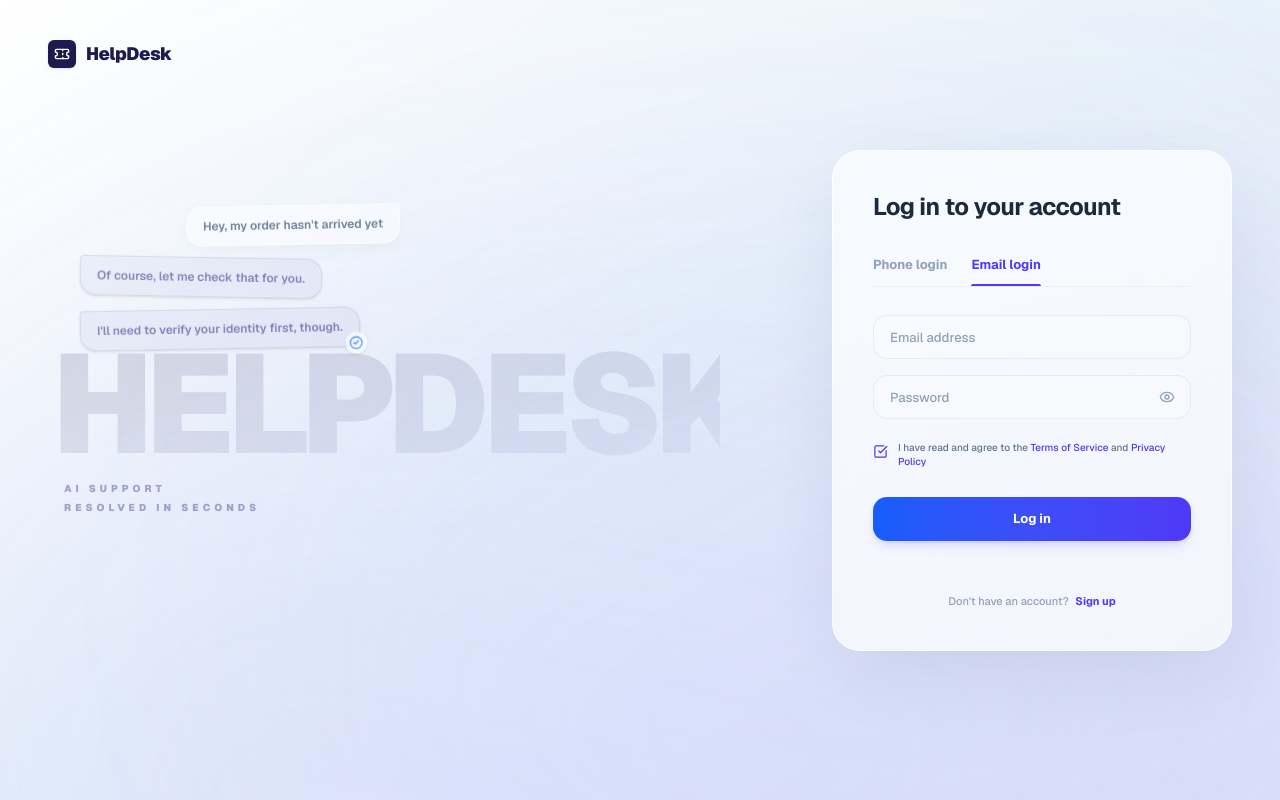
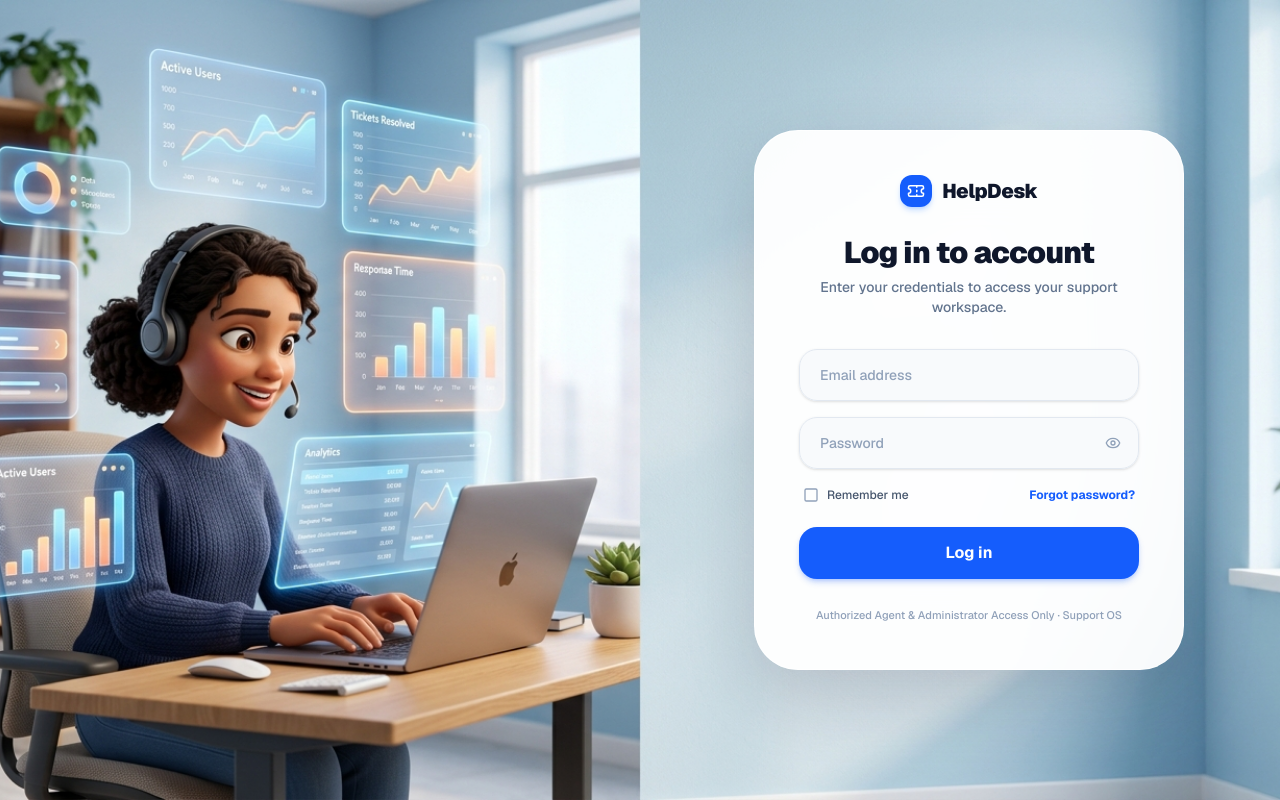
Before and after one commit to ganesh-kumbhar01/ticket-management-system, a Next.js app: page /login in a window 1280 px wide. Built offline with nearby package versions, Linux system fonts and the light colour scheme.

Commit message:
revert: Revert login page and vercel.json to original state

```diff
--- a/src/app/login/page.tsx
+++ b/src/app/login/page.tsx
@@ -3,15 +3,16 @@
 import { useState } from 'react';
 import { useRouter } from 'next/navigation';
 import Link from 'next/link';
+import Image from 'next/image';
 import { useForm } from 'react-hook-form';
 import { zodResolver } from '@hookform/resolvers/zod';
 import { z } from 'zod';
-import { Loader2, Eye, EyeOff, CheckSquare, Square, Ticket, AlertCircle, CheckCircle2 } from 'lucide-react';
+import { Loader2, Eye, EyeOff, CheckSquare, Square, Ticket, AlertCircle } from 'lucide-react';
 
 const loginSchema = z.object({
   email: z.string().min(1, 'Email is required').email('Invalid email address'),
   password: z.string().min(1, 'Password is required'),
-  agreeTerms: z.boolean().refine(val => val === true, { message: 'Must agree to terms' }),
+  rememberMe: z.boolean().optional(),
 });
 
 type LoginFormValues = z.infer<typeof loginSchema>;
@@ -19,7 +20,6 @@ type LoginFormValues = z.infer<typeof loginSchema>;
 export default function LoginPage() {
   const [showPassword, setShowPassword] = useState(false);
   const [error, setError] = useState('');
-  const [activeTab, setActiveTab] = useState<'phone' | 'email'>('email');
   const router = useRouter();
 
   const {
@@ -34,16 +34,14 @@ export default function LoginPage() {
     defaultValues: {
       email: '',
       password: '',
-      agreeTerms: true,
+      rememberMe: false,
     },
   });
 
-  const agreeTerms = watch('agreeTerms');
+  const rememberMe = watch('rememberMe');
 
   const onSubmit = async (data: LoginFormValues) => {
     setError('');
-
-    if (activeTab === 'phone') return; // Not implemented
 
     try {
       const res = await fetch('/api/auth/login', {
@@ -71,95 +69,51 @@ export default function LoginPage() {
   };
 
   return (
-    <main className="min-h-screen w-full relative overflow-hidden bg-gradient-to-br from-white via-[#e8f2f9] to-[#e4e5f7] flex items-center p-4 sm:p-6 lg:p-12 font-sans">
-      {/* Background Organic Wave shape via blurred gradients */}
-      <div className="absolute inset-0 z-0 overflow-hidden pointer-events-none">
-        <div className="absolute top-[20%] -left-[10%] w-[120%] h-[120%] bg-gradient-to-tr from-[#9bb1ff]/30 via-[#c3beff]/20 to-transparent blur-[140px] rounded-full transform -rotate-[20deg] opacity-80"></div>
-        <div className="absolute -bottom-[20%] left-[20%] w-[100%] h-[100%] bg-gradient-to-tl from-[#7a9df2]/20 via-[#a7c5ff]/20 to-transparent blur-[120px] rounded-full opacity-60"></div>
+    <main className="min-h-screen w-full relative overflow-hidden bg-[#9ec4e8] dark:bg-slate-950 flex items-center justify-center lg:justify-end p-4 sm:p-6 lg:p-12 xl:pr-24 font-sans">
+      {/* Full-Screen 3D Workspace Scene (No artificial frames or black bezels) */}
+      <div className="absolute inset-0 z-0">
+        <Image
+          src="/login_scene_bg.jpg"
+          alt="Support Workspace Scene"
+          fill
+          priority
+          unoptimized
+          quality={100}
+          className="object-cover object-left md:object-center select-none pointer-events-none"
+          sizes="100vw"
+        />
+        {/* Soft Mobile Darkening Overlay to ensure text readability */}
+        <div className="absolute inset-0 bg-slate-900/30 backdrop-blur-[2px] lg:hidden pointer-events-none" />
       </div>
 
-      {/* Top Left Branding */}
-      <div className="absolute top-6 left-6 lg:top-10 lg:left-12 z-20 flex items-center gap-2.5">
-        <div className="w-7 h-7 bg-indigo-950 rounded-md flex items-center justify-center shadow-sm">
-          <Ticket className="w-4 h-4 text-white" />
+      {/* Floating White Login Card (Exact UI Structure & Styling matching Reference Design) */}
+      <div className="relative z-10 w-full max-w-[430px] bg-white/95 backdrop-blur-2xl rounded-[36px] sm:rounded-[44px] p-8 sm:p-11 shadow-[0_25px_70px_rgba(15,23,42,0.18)] border border-white/80 flex flex-col justify-between animate-in fade-in zoom-in-95 duration-300">
+
+        <div>
+          {/* Logo Header */}
+          <div className="flex items-center justify-center gap-2.5 mb-7">
+            <div className="w-8 h-8 bg-blue-600 rounded-xl flex items-center justify-center shadow-md shadow-blue-500/25">
+              <Ticket className="w-4.5 h-4.5 text-white" />
             </div>
-        <span className="text-lg font-black text-indigo-950 tracking-tight">
+            <span className="text-xl font-black text-slate-900 tracking-tight">
               HelpDesk
             </span>
           </div>
 
-      <div className="w-full max-w-7xl mx-auto flex flex-col lg:flex-row items-center justify-between relative z-10 gap-12 lg:gap-8">
-
-        {/* Center-Left Area (Storytelling) */}
-        <div className="hidden lg:flex flex-col relative w-full max-w-2xl mt-12 pl-4">
-
-          {/* Floating Chat Bubbles */}
-          <div className="absolute -top-32 left-8 flex flex-col gap-3 pointer-events-none z-10 w-80">
-             {/* Customer Bubble */}
-             <div className="self-end bg-white/50 backdrop-blur-md px-4 py-2.5 rounded-2xl rounded-tr-sm border border-white/60 text-slate-500 text-[12px] font-semibold shadow-[0_4px_20px_-4px_rgba(0,0,0,0.05)] w-fit transform -rotate-1 opacity-90">
-               Hey, my order hasn't arrived yet
-             </div>
-             {/* Agent Bubble 1 */}
-             <div className="self-start bg-indigo-900/5 backdrop-blur-md px-4 py-2.5 rounded-2xl rounded-tl-sm border border-indigo-900/10 text-indigo-900/60 text-[12px] font-semibold shadow-sm w-fit transform rotate-1 opacity-90">
-               Of course, let me check that for you.
-             </div>
-             {/* Agent Bubble 2 */}
-             <div className="self-start bg-indigo-900/5 backdrop-blur-md px-4 py-2.5 rounded-2xl rounded-tl-sm border border-indigo-900/10 text-indigo-900/60 text-[12px] font-semibold shadow-sm w-fit transform -rotate-1 opacity-90 relative">
-               I'll need to verify your identity first, though.
-               <div className="absolute -right-2 -bottom-2 bg-white/70 p-1 rounded-full shadow-sm backdrop-blur-sm">
-                 <CheckCircle2 className="w-3.5 h-3.5 text-blue-500" />
-               </div>
-             </div>
-          </div>
-
-          {/* Oversized Background Wordmark */}
-          <div className="relative z-0">
-             <h1 className="text-[110px] xl:text-[140px] font-black leading-none tracking-tighter bg-clip-text text-transparent bg-gradient-to-br from-indigo-950/15 to-blue-900/5 select-none -ml-3">
-               HELPDESK
+          {/* Headline & Subtitle */}
+          <div className="text-center space-y-1.5 mb-8">
+            <h1 className="text-2xl sm:text-3xl font-black text-slate-900 tracking-tight">
+              Log in to account
             </h1>
-             <div className="mt-2 flex flex-col gap-1">
-               <span className="text-[10px] font-black uppercase tracking-[0.4em] text-indigo-900/40">AI Support</span>
-               <span className="text-[10px] font-black uppercase tracking-[0.4em] text-indigo-900/40">Resolved in seconds</span>
-             </div>
-          </div>
-        </div>
-
-        {/* Right Side: Login Card */}
-        <div className="w-full max-w-[400px] bg-white/70 backdrop-blur-2xl rounded-[28px] p-8 sm:p-10 shadow-[0_24px_80px_-12px_rgba(40,50,90,0.1)] border border-white/80 flex flex-col justify-between animate-in fade-in zoom-in-95 duration-300 relative z-20">
-
-          <div>
-            <h2 className="text-2xl font-bold text-slate-800 tracking-tight mb-8">
-              Log in to your account
-            </h2>
-
-            {/* Login Tabs */}
-            <div className="flex items-center gap-6 mb-7 border-b border-slate-200/60">
-              <button
-                type="button"
-                onClick={() => setActiveTab('phone')}
-                className={`pb-3 text-[13px] font-bold transition-all relative ${activeTab === 'phone' ? 'text-indigo-600' : 'text-slate-400 hover:text-slate-600'}`}
-              >
-                Phone login
-                {activeTab === 'phone' && (
-                  <div className="absolute bottom-0 left-0 w-full h-[2px] bg-indigo-600 rounded-t-full"></div>
-                )}
-              </button>
-              <button
-                type="button"
-                onClick={() => setActiveTab('email')}
-                className={`pb-3 text-[13px] font-bold transition-all relative ${activeTab === 'email' ? 'text-indigo-600' : 'text-slate-400 hover:text-slate-600'}`}
-              >
-                Email login
-                {activeTab === 'email' && (
-                  <div className="absolute bottom-0 left-0 w-full h-[2px] bg-indigo-600 rounded-t-full"></div>
-                )}
-              </button>
+            <p className="text-xs sm:text-sm text-slate-500 font-medium">
+              Enter your credentials to access your support workspace.
+            </p>
           </div>
 
           {/* Error Message */}
           {error && (
-              <div className="mb-5 p-3 bg-rose-50 border border-rose-100 rounded-xl flex items-start gap-2 animate-in fade-in duration-200">
-                <AlertCircle className="w-4 h-4 text-rose-500 shrink-0 mt-0.5" />
+            <div className="mb-5 p-3.5 bg-rose-50 border border-rose-200 rounded-2xl flex items-start gap-3 animate-in fade-in duration-200">
+              <AlertCircle className="w-4 h-4 text-rose-600 shrink-0 mt-0.5" />
               <p className="text-xs font-semibold text-rose-700 leading-relaxed">
                 {error}
               </p>
@@ -168,82 +122,86 @@ export default function LoginPage() {
 
           {/* Form Inputs */}
           <form onSubmit={handleSubmit(onSubmit)} className="space-y-4" noValidate>
-
-              {activeTab === 'phone' ? (
-                <div className="h-11 flex items-center justify-center bg-slate-50/50 rounded-xl border border-slate-200/60 text-xs text-slate-400 font-medium">
-                  Phone authentication disabled in preview
-                </div>
-              ) : (
-                <>
+            {/* Email Address */}
             <div>
               <input
                 id="email"
                 type="email"
                 {...register('email')}
-                      className={`w-full h-11 px-4 bg-slate-50/60 border ${
+                className={`w-full h-12 sm:h-13 px-4 sm:px-5 bg-slate-50/90 border ${
                   errors.email
-                          ? 'border-rose-300 focus:ring-rose-500/20 focus:border-rose-400'
-                          : 'border-slate-200/80 focus:ring-indigo-600/20 focus:border-indigo-400'
-                      } rounded-[14px] text-[13px] font-medium focus:outline-none focus:ring-4 transition-all text-slate-800 placeholder:text-slate-400`}
+                    ? 'border-rose-400 focus:ring-rose-500/20 focus:border-rose-500'
+                    : 'border-slate-200 focus:ring-blue-600/20 focus:border-blue-600'
+                } rounded-[18px] text-sm font-medium focus:outline-none focus:ring-4 transition-all text-slate-900 placeholder:text-slate-400 shadow-sm`}
                 placeholder="Email address"
               />
+              {errors.email && (
+                <p className="text-rose-500 text-[11px] font-bold mt-1.5 ml-2.5">{errors.email.message}</p>
+              )}
             </div>
 
+            {/* Password */}
             <div>
               <div className="relative">
                 <input
                   id="password"
                   type={showPassword ? "text" : "password"}
                   {...register('password')}
-                        className={`w-full h-11 pl-4 pr-10 bg-slate-50/60 border ${
+                  className={`w-full h-12 sm:h-13 pl-4 sm:pl-5 pr-12 bg-slate-50/90 border ${
                     errors.password
-                            ? 'border-rose-300 focus:ring-rose-500/20 focus:border-rose-400'
-                            : 'border-slate-200/80 focus:ring-indigo-600/20 focus:border-indigo-400'
-                        } rounded-[14px] text-[13px] font-medium focus:outline-none focus:ring-4 transition-all text-slate-800 placeholder:text-slate-400`}
+                      ? 'border-rose-400 focus:ring-rose-500/20 focus:border-rose-500'
+                      : 'border-slate-200 focus:ring-blue-600/20 focus:border-blue-600'
+                  } rounded-[18px] text-sm font-medium focus:outline-none focus:ring-4 transition-all text-slate-900 placeholder:text-slate-400 shadow-sm`}
                   placeholder="Password"
                 />
                 <button
                   type="button"
                   onClick={() => setShowPassword(!showPassword)}
-                        className="absolute right-3 top-1/2 -translate-y-1/2 text-slate-400 hover:text-slate-600 transition-colors p-1"
+                  className="absolute right-3.5 top-1/2 -translate-y-1/2 text-slate-400 hover:text-slate-600 transition-colors p-1"
                   aria-label={showPassword ? "Hide password" : "Show password"}
                 >
                   {showPassword ? <EyeOff className="w-4 h-4" /> : <Eye className="w-4 h-4" />}
                 </button>
               </div>
+              {errors.password && (
+                <p className="text-rose-500 text-[11px] font-bold mt-1.5 ml-2.5">{errors.password.message}</p>
+              )}
             </div>
-                </>
-              )}
 
-              {/* TOS Checkbox Row */}
-              <div className="flex items-start gap-2.5 pt-1.5 pb-2">
+            {/* Remember Me & Forgot Password Row */}
+            <div className="flex items-center justify-between pt-0.5 px-1 text-xs">
               <button
                 type="button"
-                  onClick={() => setValue('agreeTerms', !agreeTerms, { shouldValidate: true })}
-                  className="mt-[3px] shrink-0 text-indigo-600 hover:text-indigo-700 transition-colors focus:outline-none"
+                onClick={() => setValue('rememberMe', !rememberMe, { shouldValidate: true })}
+                className="flex items-center gap-2 text-slate-600 hover:text-slate-900 transition-colors select-none font-medium"
               >
-                  {agreeTerms ? (
-                    <CheckSquare className="w-[15px] h-[15px]" />
+                {rememberMe ? (
+                  <CheckSquare className="w-4 h-4 text-blue-600" />
                 ) : (
-                    <Square className="w-[15px] h-[15px] text-slate-300" />
+                  <Square className="w-4 h-4 text-slate-400" />
                 )}
+                <span>Remember me</span>
               </button>
-                <p className="text-[10px] text-slate-500 font-medium leading-[1.4]">
-                  I have read and agree to the <Link href="#" className="text-indigo-600 hover:underline">Terms of Service</Link> and <Link href="#" className="text-indigo-600 hover:underline">Privacy Policy</Link>
-                </p>
+
+              <Link
+                href="/forgot-password"
+                className="font-bold text-blue-600 hover:underline transition-all"
+              >
+                Forgot password?
+              </Link>
             </div>
 
             {/* Submit Action Button */}
-              <div className="pt-1">
+            <div className="pt-2">
               <button
                 type="submit"
-                  disabled={isSubmitting || activeTab === 'phone' || !agreeTerms}
-                  className="w-full h-11 bg-gradient-to-r from-blue-600 to-indigo-600 hover:from-blue-700 hover:to-indigo-700 active:scale-[0.98] text-white rounded-[14px] font-bold text-[13px] transition-all shadow-[0_6px_12px_-4px_rgba(79,70,229,0.3)] disabled:opacity-60 flex items-center justify-center gap-2 cursor-pointer"
+                disabled={isSubmitting}
+                className="w-full h-12 sm:h-13 bg-blue-600 hover:bg-blue-700 active:scale-[0.98] text-white rounded-[18px] font-bold text-sm sm:text-base transition-all shadow-md shadow-blue-600/25 disabled:opacity-60 flex items-center justify-center gap-2 cursor-pointer"
               >
                 {isSubmitting ? (
                   <>
                     <Loader2 className="w-4 h-4 animate-spin" />
-                      <span>Logging in...</span>
+                    <span>Signing in...</span>
                   </>
                 ) : (
                   <span>Log in</span>
@@ -253,15 +211,14 @@ export default function LoginPage() {
           </form>
         </div>
 
-          {/* Bottom Sign Up Link */}
-          <div className="mt-8 pt-5 text-center flex justify-center">
-            <p className="text-[11px] text-slate-400 font-medium">
-              Don&apos;t have an account? <Link href="#" className="text-indigo-600 font-bold hover:underline ml-1">Sign up</Link>
+        {/* Bottom Compliance & Security Note */}
+        <div className="pt-7 text-center">
+          <p className="text-[11px] text-slate-400 leading-relaxed font-medium">
+            Authorized Agent & Administrator Access Only · Support OS
           </p>
         </div>
 
       </div>
-      </div>
     </main>
   );
 }
```
Also changed, not shown: vercel.json. Lines whose indentation alone changed are shown as unchanged.
